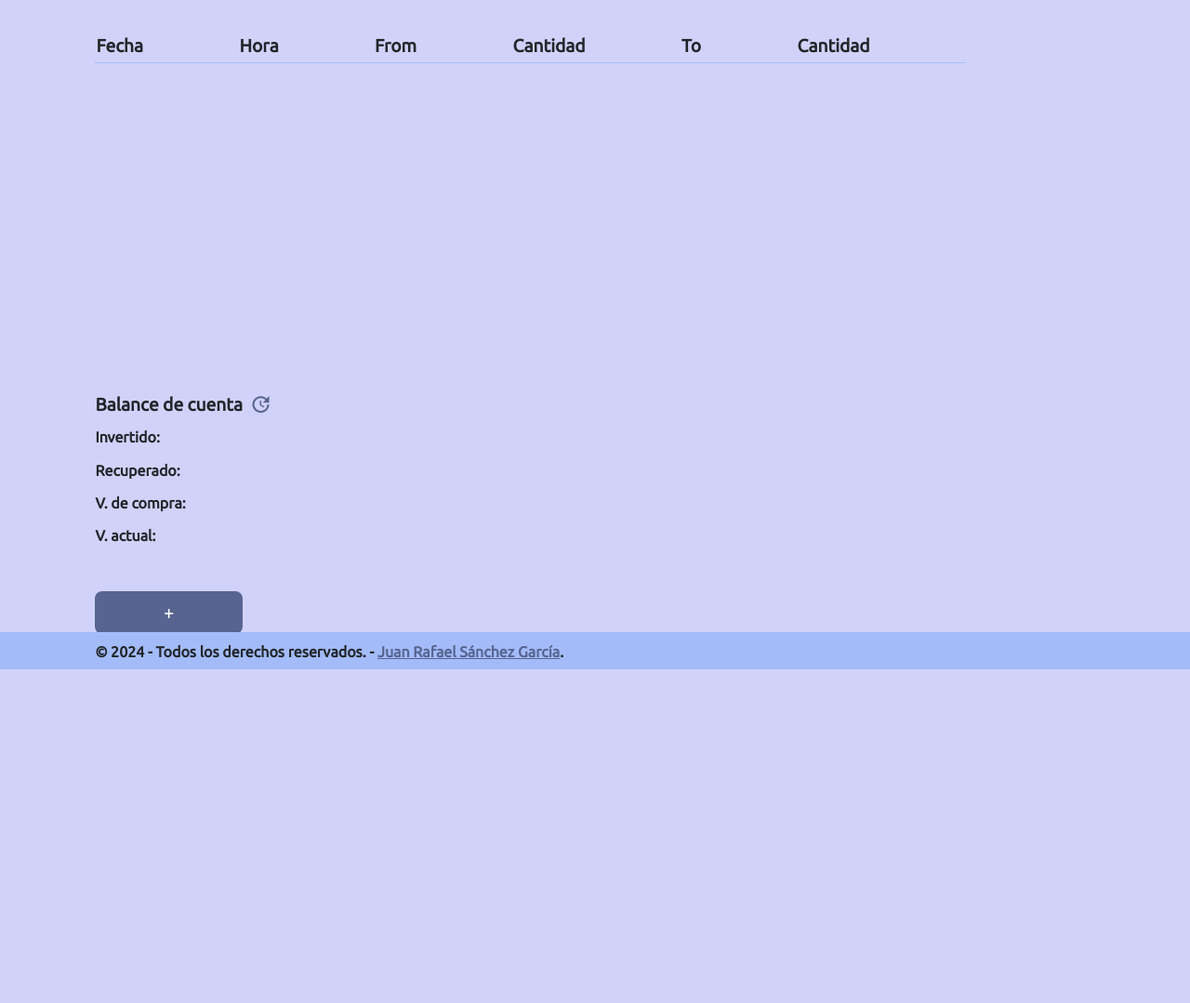
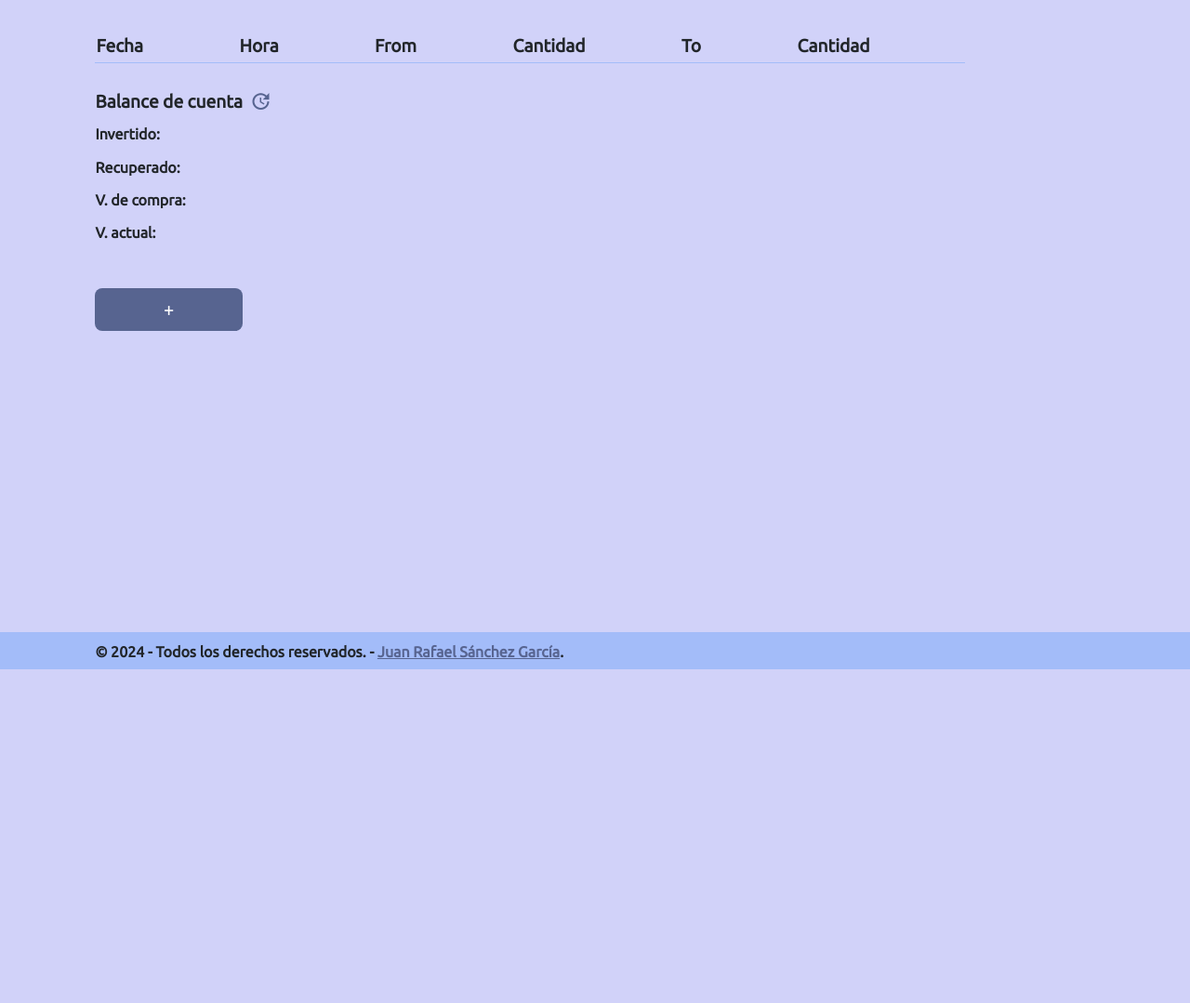
Before and after one commit to JuaRezZ17/Proyecto_final_JRSG, a Flask app: page / in a window 1280 px wide. Shown: the part 80-1159 px from the top of the page at 93% size. After the commit the page ends 800 px from the top, so only its background shows below. Run offline with Flask 3, Linux system fonts and the light colour scheme; data comes from the database, SQL or seed files in the repository; both versions use the stored data as it was after the commit; lists and menus that the app fills with data are empty.

Commit message:
01-02-2024.

```diff
--- a/Flask_js/models.py
+++ b/Flask_js/models.py
@@ -60,12 +60,12 @@
     values = {}
 
     conexion = Conexion("SELECT ifnull(sum(cantidad_from), 0) FROM movements WHERE moneda_from=\"EUR\";")
-    values["invertido"] = conexion.result.fetchall()[0][0];
+    values["invertido"] = conexion.result.fetchall()[0][0]
 
     conexion = Conexion("SELECT ifnull(sum(cantidad_to), 0) FROM movements WHERE moneda_to=\"EUR\";")
-    values["recuperado"] = conexion.result.fetchall()[0][0];
+    values["recuperado"] = conexion.result.fetchall()[0][0]
 
-    values["valor_compra"] = values["invertido"] - values["recuperado"];
+    values["valor_compra"] = values["invertido"] - values["recuperado"]
 
     # Comprobamos si hay registros de cada crypto para evitar hacer peticiones innecesarias a la API.
     cryptos_total_quantity = 0
--- a/Flask_js/routes.py
+++ b/Flask_js/routes.py
@@ -58,14 +58,7 @@
     try:
         id = post_record([data['fecha'], data['hora'], data['from_moneda'], data['from_cantidad'], data['to_moneda'], data['to_cantidad']])
 
-        if id == -1:
-            return jsonify(
-                {
-                    "status": "fail",
-                    "mensaje": "Saldo insuficiente."
-                }
-            ), HTTPStatus.OK
-        else:
+        if id != -1:
             return jsonify(
                 {
                     "status": "success",
@@ -73,6 +66,13 @@
                     "monedas": [data['from_moneda'], data['to_moneda']]
                 }
             ), HTTPStatus.CREATED
+        else:
+            return jsonify(
+                {
+                    "status": "fail",
+                    "mensaje": "Saldo insuficiente."
+                }
+            ), HTTPStatus.OK
     except sqlite3.Error:
         return jsonify(
             {
@@ -85,12 +85,12 @@
 @app.route(f"/api/{VERSION}/status")
 def status():
     try:
-        var_status = get_status()
+        balance = get_status()
 
         return jsonify(
             {
                 "status": "success",
-                "data": var_status
+                "data": balance
             }
         ), HTTPStatus.OK
     except sqlite3.Error:
--- a/Flask_js/static/js/index.js
+++ b/Flask_js/static/js/index.js
@@ -20,34 +20,54 @@
 
             // Añadimos los nuevos datos a la tabla.
             const table = document.getElementById("table_records");
+            if(records.length === 1) {
+                const row = document.createElement("tr");
+
+                const cell_vacia = document.createElement("td");
+                cell_vacia.style.minWidth = "270px";
+                cell_vacia.style.fontWeight = "bold";
+                cell_vacia.innerText = "No hay registros en la base de datos.";
+                row.appendChild(cell_vacia);
+
+                table.appendChild(row);
+            } else {
                 for(let i=0; i<records.length-1; i++) {
                     const row = document.createElement("tr");
 
                     const cell_date = document.createElement("td");
-                cell_date.innerHTML = records[i].date;
+                    cell_date.innerText = records[i].date;
                     row.appendChild(cell_date);
 
                     const cell_time = document.createElement("td");
-                cell_time.innerHTML = records[i].time;
+                    cell_time.innerText = records[i].time;
                     row.appendChild(cell_time);
 
                     const cell_moneda_from = document.createElement("td");
-                cell_moneda_from.innerHTML = records[i].moneda_from;
+                    cell_moneda_from.innerText = records[i].moneda_from;
                     row.appendChild(cell_moneda_from);
 
                     const cell_cantidad_from = document.createElement("td");
-                cell_cantidad_from.innerHTML = records[i].cantidad_from;
+                    if(records[i].moneda_from === "EUR") {
+                        cell_cantidad_from.innerText = records[i].cantidad_from.toFixed(2);
+                    } else {
+                        cell_cantidad_from.innerText = records[i].cantidad_from.toFixed(8);
+                    }
                     row.appendChild(cell_cantidad_from);
 
                     const cell_moneda_to = document.createElement("td");
-                cell_moneda_to.innerHTML = records[i].moneda_to;
+                    cell_moneda_to.innerText = records[i].moneda_to;
                     row.appendChild(cell_moneda_to);
 
                     const cell_cantidad_to = document.createElement("td");
-                cell_cantidad_to.innerHTML = records[i].cantidad_to;
+                    if(records[i].cantidad_to === "EUR") {
+                        cell_cantidad_to.innerText = records[i].cantidad_to.toFixed(2);
+                    } else {
+                        cell_cantidad_to.innerText = records[i].cantidad_to.toFixed(8);
+                    }
                     row.appendChild(cell_cantidad_to);
 
                     table.appendChild(row);
+                }
             }
 
             // Guardamos el balance individual de cada crypto.
@@ -80,13 +100,29 @@
             const values = json_values.data;
 
             // Modificamos el valor de las labels para mostrar los datos por pantalla.
+            status_label_color(values.invertido, "label_invested")
             document.getElementById("label_invested").innerText = values.invertido.toFixed(2) + " €";
+
+            status_label_color(values.recuperado, "label_recovered")
             document.getElementById("label_recovered").innerText = values.recuperado.toFixed(2) + " €";
+
+            status_label_color(values.valor_compra, "label_purchase_value")
             document.getElementById("label_purchase_value").innerText = values.valor_compra.toFixed(2) + " €";
+
+            status_label_color(values.valor_actual, "label_current_value")
             document.getElementById("label_current_value").innerText = values.valor_actual.toFixed(2) + " €";
         } else {
             show_alert(3, "Ha ocurrido un error al cargar el estado de la cuenta.");
         }
+    }
+}
+
+// Función que cambia el color de las labels de balance de cuenta.
+function status_label_color(valor, label) {
+    if(valor < 0) {
+        document.getElementById(label).style.color = "red";
+    } else {
+        document.getElementById(label).style.color = "black";
     }
 }
 
--- a/Flask_js/static/stylesheet/styles.css
+++ b/Flask_js/static/stylesheet/styles.css
@@ -50,26 +50,30 @@
 
 /* index.html */
 /* Div principal */
-.div_container1 {
+.section_container1 {
     overflow: hidden;
     margin-top: 4vh;
     margin-left: 8vw;
-    margin-right: 8vw;
+    margin-right: 4vw;
 }
 
 /* Div de la tabla */
 .div_table {
     max-height: 385.5px;
+    max-width: 1243.09px;
     float: left;
+    margin-right: 8vw;
+    margin-bottom: 3vh;
 }
 
 /* Tabla */
 table {
     display: block;
-    height: 385.5px;
+    max-height: 385.5px;
+    max-width: 1243.09px;
     position: relative;
-    margin-right: 9.9em;
     overflow-y: auto;
+    overflow-x: hidden;
 }
 
 tr {
@@ -127,10 +131,10 @@
 }
 
 /* Div secundario */
-.div_container2 {
+.section_container2 {
     display: flex;
     flex-wrap: wrap;
-    margin-top: 5vh;
+    margin-top: 2vh;
     margin-left: 8vw;
     margin-right: 8vw;
 }
--- a/Flask_js/templates/index.html
+++ b/Flask_js/templates/index.html
@@ -1,6 +1,6 @@
 {% extends "base.html" %}
 {% block content %}
-<div class="div_container1">
+<section class="section_container1">
     <div class="div_table">
         <table id="table_records">
             <tr>
@@ -37,8 +37,8 @@
         <br>
         <button id="button_open" type="button" class="btn btn-lg">+</button>
     </div>
-</div>
-<div id="div_container2" class="div_container2">
+</section>
+<section class="section_container2">
     <div class="div_form_size">
         <form id="form">
             <div class="div_form">
@@ -104,5 +104,5 @@
         <div id="alert_warning" class="alert alert-warning" role="alert"></div>
         <div id="alert_danger" class="alert alert-danger" role="alert"></div>
     </div>
-</div>
+</section>
 {% endblock %}
```
Also changed, not shown: data/movimientos.sqlite, readme.md. Lines whose indentation alone changed are shown as unchanged.
